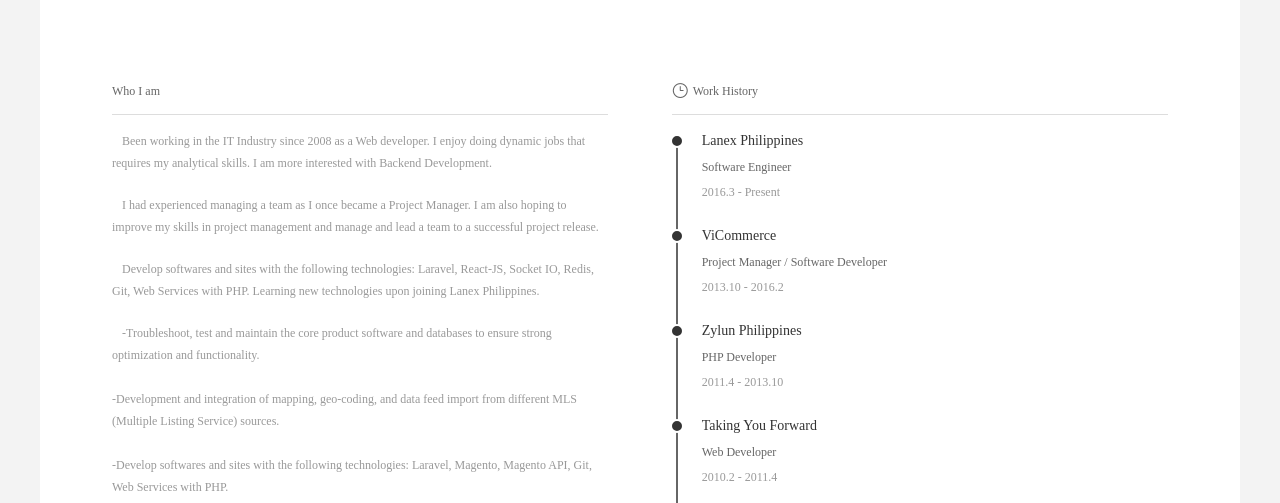
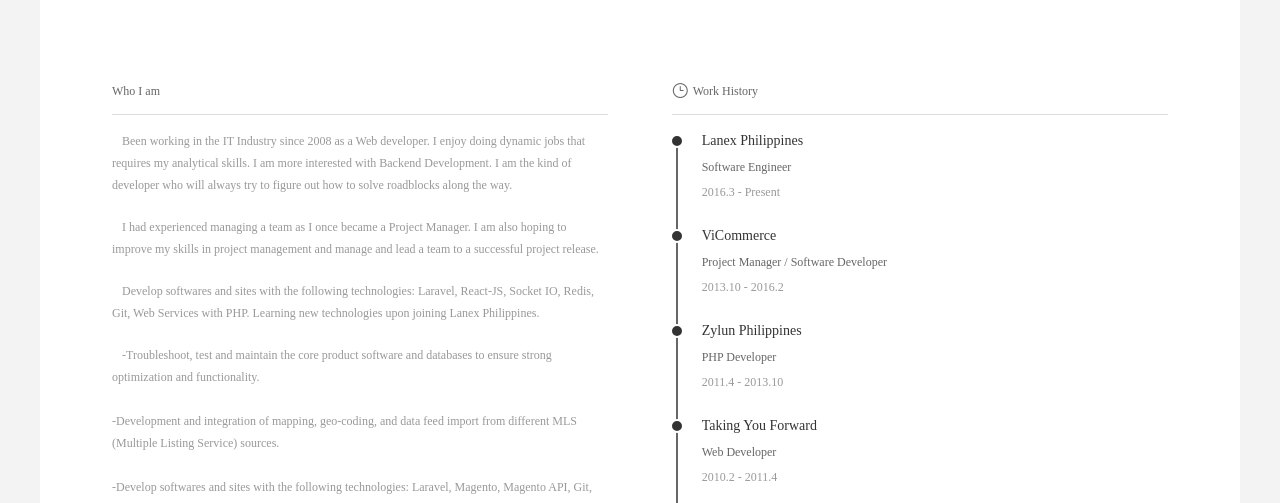
Before and after one commit to retcheltapayan/retcheltapayan.github.io, a plain HTML site: page index.html in a window 1280 px wide. Shown: the part 227-730 px from the top of the page. Drawn offline with Linux system fonts and the light colour scheme.

Commit message:
update portfolio

```diff
--- a/index.html
+++ b/index.html
@@ -100,7 +100,7 @@
                     <div class="info_area info_left info_content">
 
                         <h5>Who I am</h5>
-                        <p class="desc"><em class="count"></em>Been working in the IT Industry since 2008 as a Web developer. I enjoy doing dynamic jobs that requires my analytical skills. I am more interested with Backend Development.</p>
+                        <p class="desc"><em class="count"></em>Been working in the IT Industry since 2008 as a Web developer. I enjoy doing dynamic jobs that requires my analytical skills. I am more interested with Backend Development. I am the kind of developer who will always try to figure out how to solve roadblocks along the way.</p>
                         <!-- s1~s5 为对应右侧 时间点 -->
                         <p class="desc"><em class="count"></em>I had experienced managing a team as I once became a Project Manager. I am also hoping to improve my skills in project management and manage and lead a team to a successful project release.</p>
                         <p class="desc s5"><em class="count"></em>Develop softwares and sites with the following technologies: Laravel, React-JS, Socket IO, Redis, Git, Web Services with PHP. Learning new technologies upon joining Lanex Philippines.</p>
```
